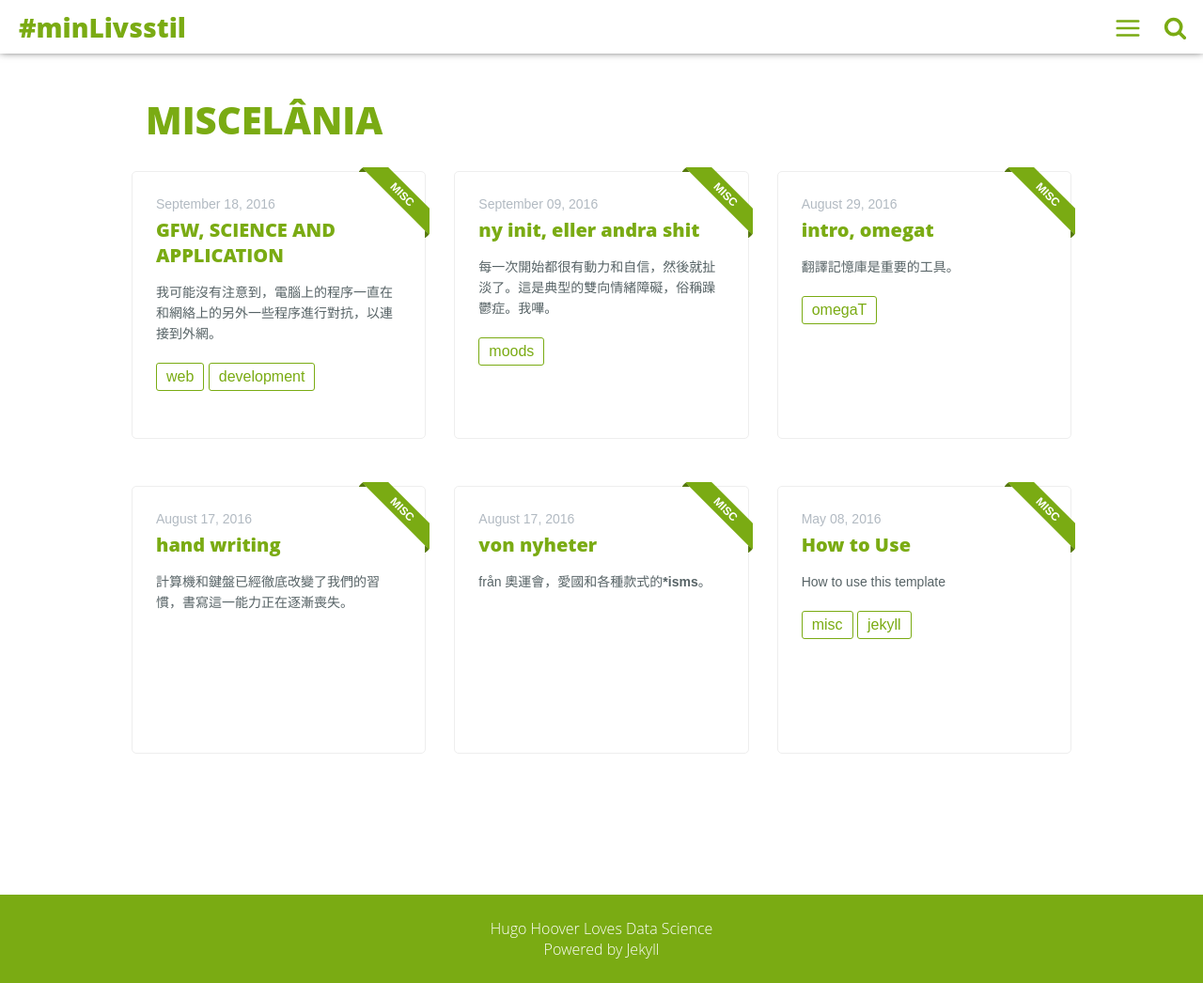
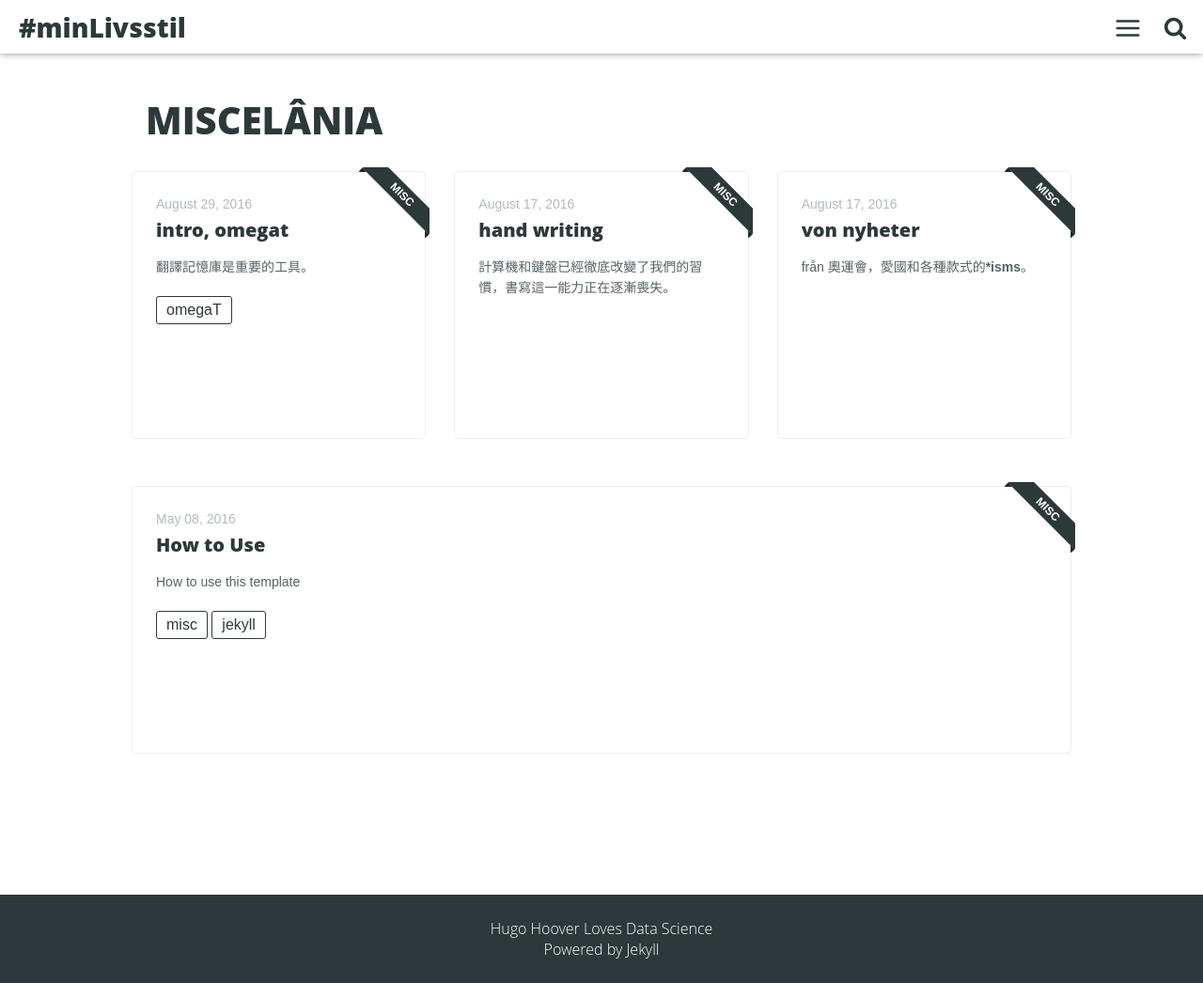
Before and after one commit to hugohoover/Meine-Karten, a Jekyll site: the page built from category/misc.html, in a window 1280 px wide and 1046 px high. Shown: the whole window at 94% size. Built offline with Jekyll 4.4.1, drawn with Linux system fonts in a browser that asks for light colours.

Commit message:
modified posts and theme

```diff
--- a/_posts/2016-09-09-ny-init,-eller-andra-shit.md
+++ /dev/null
@@ -1,14 +0,0 @@
----
-layout: post
-title: "ny init, eller andra shit"
-date: 2016-09-09 04:44:04
-image: '/assets/img/'
-description: '每一次開始都很有動力和自信，然後就扯淡了。這是典型的雙向情緒障礙，俗稱躁鬱症。我嗶。'
-main-class: 'misc'
-color:
-tags:
-- moods
-categories:
-twitter_text:
-introduction: '每一次開始都很有動力和自信，然後就扯淡了。這是典型的雙向情緒障礙，俗稱躁鬱症。我嗶。'
----
--- a/_posts/2016-09-18-gfw-science-and-application.md
+++ /dev/null
@@ -1,23 +0,0 @@
----
-layout: post
-title: "GFW, SCIENCE AND APPLICATION"
-date: 2016-09-18 10:54:46
-image: '/assets/img/'
-description: '我可能沒有注意到，電腦上的程序一直在和網絡上的另外一些程序進行對抗，以連接到外網。'
-main-class: 'misc'
-color:
-tags:
-- web
-- development
-categories:
-twitter_text:
-introduction: '我可能沒有注意到，電腦上的程序一直在和網絡上的另外一些程序進行對抗，以連接到外網。'
----
-
-## VPN
-對於科學上網來說，VPN是重要工具。
-我對它的第一印象是網絡加速。
-這是早先採用撥號連結的方式的網絡環境最催生的一個產物。
-那段時期，網絡衝浪給剛接觸開放世界的人們帶來了很多難以想像的新鮮事物。
-後來隨著某有關部門的介入，很多被認為有害的網絡資源被屏蔽掉了，同時，由於技術的問題，一些有用的網絡工具也被牽扯到了。
-於是，一些懂技術的人們開始思考怎麼能夠重新使用這些工具，一系列相關的應用隨之產生。
--- a/src/styl/_theme-colors.styl
+++ b/src/styl/_theme-colors.styl
@@ -5,7 +5,7 @@ themes = {
     post-biomed: #EB7728,
     post-svg: #7D669E,
     post-dev: #637a91,
-    post-misc: #7AAB13
+    post-misc: OuterSpace
 }
 
 for theme, category-color in themes
```
Also changed, not shown: src/styl/_variables.styl (+11 -2 lines), assets/css/main.css.
